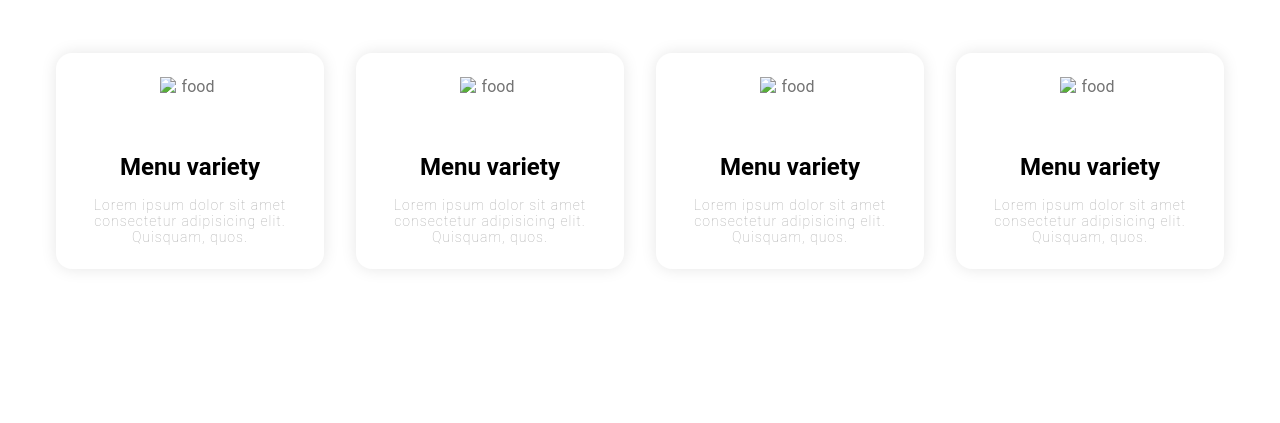
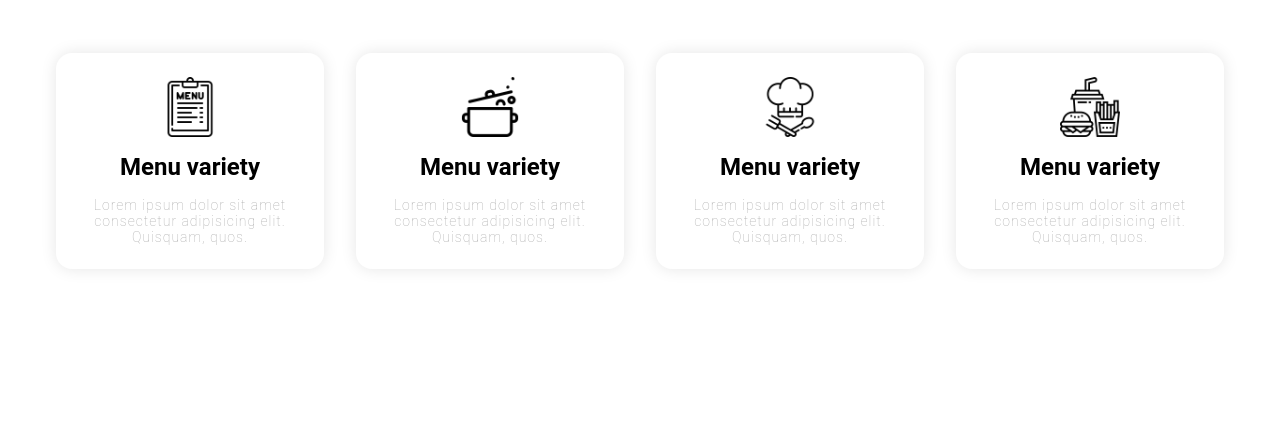
Before and after one commit to rbpolim/senac-pti-landing-page, a website: page index.html in a window 1280 px wide. Shown: the part 1084-1507 px from the top of the page. Drawn offline with Linux system fonts and the light colour scheme.

Commit message:
chore: add new images into assets

```diff
--- a/index.html
+++ b/index.html
@@ -59,7 +59,7 @@
           <div class="feature-section-cards">
             <div class="card">
               <!-- imagem -->
-              <img class="img-card" src="/public/bar.png" alt="food" />
+              <img class="img-card" src="/assets/bar.png" alt="food" />
               <h4>Menu variety</h4>
               <p>
                 Lorem ipsum dolor sit amet consectetur adipisicing elit. Quisquam, quos.
@@ -67,7 +67,7 @@
             </div>
             <div class="card">
               <!-- imagem -->
-              <img class="img-card" src="/public/cooking.png" alt="food" />
+              <img class="img-card" src="/assets/cooking.png" alt="food" />
               <h4>Menu variety</h4>
               <p>
                 Lorem ipsum dolor sit amet consectetur adipisicing elit. Quisquam, quos.
@@ -75,7 +75,7 @@
             </div>
             <div class="card">
               <!-- imagem -->
-              <img class="img-card" src="/public/chef.png" alt="food" />
+              <img class="img-card" src="/assets/chef.png" alt="food" />
               <h4>Menu variety</h4>
               <p>
                 Lorem ipsum dolor sit amet consectetur adipisicing elit. Quisquam, quos.
@@ -83,7 +83,7 @@
             </div>
             <div class="card">
               <!-- imagem -->
-              <img class="img-card" src="/public/fast-food.png" alt="food" />
+              <img class="img-card" src="/assets/fast-food.png" alt="food" />
               <h4>Menu variety</h4>
               <p>
                 Lorem ipsum dolor sit amet consectetur adipisicing elit. Quisquam, quos.
@@ -102,7 +102,7 @@
             </div>
           </div>
           <div>
-            <img class="about-img" src="/public/cook-about.jpg" alt="cook" />
+            <img class="about-img" src="/assets/cook-about.jpg" alt="cook" />
           </div>
         </div>
       </section>
```
Also changed, not shown: assets/bar.png (added), assets/chef.png (added), assets/cooking.png (added), assets/fast-food.png (added), 1 other file.
